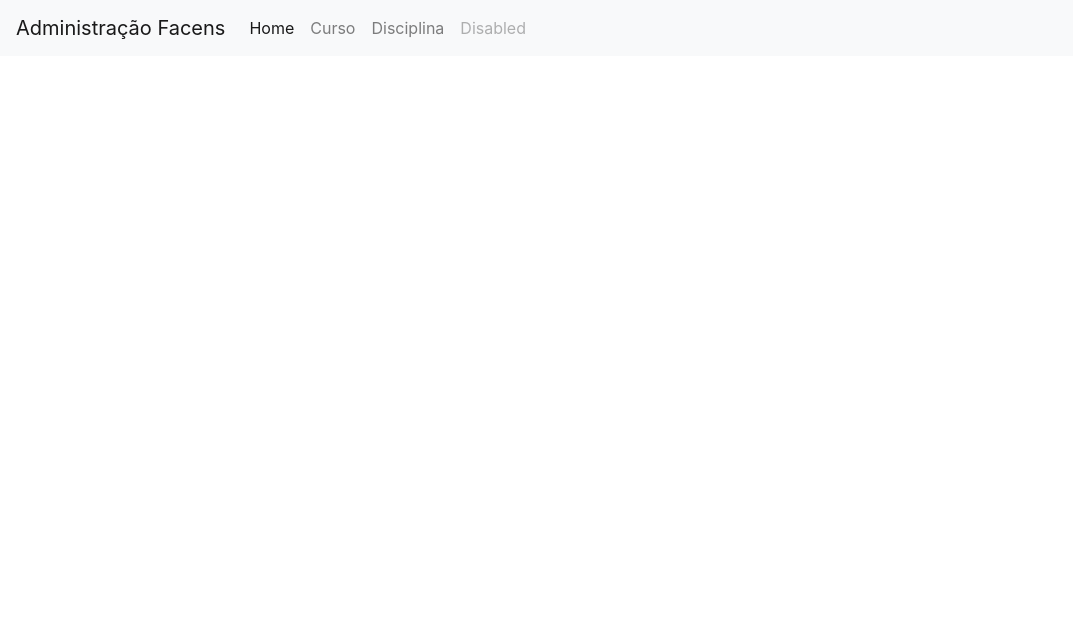
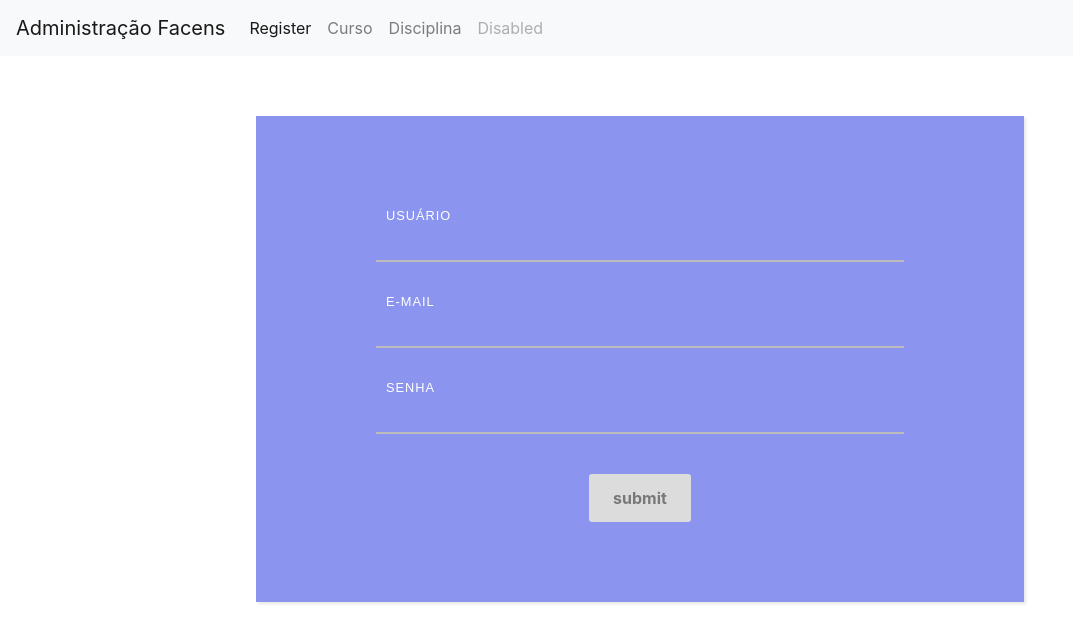
Before and after one commit to edugarcia98/projeto_web_frontend, an Angular app: page /register in a window 1280 px wide. Before the commit this address led to /. Shown: the top 642 px of the page, without its empty margins (0-1073 px from the left). Built offline with nearby package versions, Linux system fonts and the light colour scheme; no server answers.

Commit message:
Fronted da tela de registros

```diff
--- a/src/app/app.component.html
+++ b/src/app/app.component.html
@@ -8,8 +8,8 @@
 
     <div class="collapse navbar-collapse" id="navbarSupportedContent">
       <ul class="navbar-nav mr-auto">
-        <li class="nav-item active">
-          <a class="nav-link" href="#">Home <span class="sr-only">(current)</span></a>
+        <li class="nav-item">
+          <a class="nav-link" routerLink="/register" routerLinkActive="active">Register</a>
         </li>
         <li class="nav-item">
           <a class="nav-link" routerLink="/curso" routerLinkActive="active">Curso</a>
--- a/src/app/disciplina/disciplina.component.ts
+++ b/src/app/disciplina/disciplina.component.ts
@@ -50,7 +50,7 @@ export class DisciplinaComponent implements OnInit {
     location.reload();
   }
 
-  objetivoClicked(disciplina: Disciplina)
+  disciplinaClicked(disciplina: Disciplina)
   {
     this.api.showOneDisciplina(disciplina.id).subscribe(
       (item: Disciplina) => {
--- a/src/app/objetivo/objetivo.component.html
+++ b/src/app/objetivo/objetivo.component.html
@@ -7,8 +7,8 @@
   <li *ngFor="let item of items">
     <h2>
       {{ item.title }}
-      <button (click)="delete(item.id)">DELETE</button>
-      <button (click)="objetivoClicked(item)">DISPLAY</button>
+      <button type="button" class="btn btn-primary" (click)="delete(item.id)">DELETE</button>
+      <button type="button" class="btn btn-primary" (click)="objetivoClicked(item)">DISPLAY</button>
     </h2>
   </li>
 </ul>
@@ -19,12 +19,12 @@
 <h3>Mostrar ou Editar Objetivo</h3>
 Title <input type="text" [(ngModel)] = "selectedObjetivo.title"/><br>
 Description <input type="text" [(ngModel)] = "selectedObjetivo.description"/><br>
-<button (click)="update(selectedObjetivo.id, selectedObjetivo.title,
+<button type="button" class="btn btn-primary" (click)="update(selectedObjetivo.id, selectedObjetivo.title,
   selectedObjetivo.description)">UPDATE</button>
 <br><br>
 
 <h3>Adicionar Novo Objetivo</h3>
 <input #itemTitle type='text' placeholder='Title'><br>
 <input #itemDescription type='text' placeholder='Description'><br>
-<button (click)="add(itemTitle.value, itemDescription.value)">Add</button><br>
+<button type="button" class="btn btn-primary" (click)="add(itemTitle.value, itemDescription.value)">Add</button><br>
 {{ error?.message }}
--- /dev/null
+++ b/src/app/register/register-service.service.ts
@@ -0,0 +1,37 @@
+import { Injectable } from '@angular/core';
+import { HttpClient } from '@angular/common/http';
+
+
+@Injectable()
+export class RegisterServiceService {
+
+  private registerRoot = 'http://localhost:8000/';
+
+  constructor(private http: HttpClient) { }
+
+
+  getRegisters() {
+    return this.http.get(this.registerRoot.concat('register/'));
+  }
+
+  showOneRegister(id: number)
+  {
+    return this.http.get(this.registerRoot.concat(`register/${id}/`));
+  }
+
+  createRegister(usuario: string, email: string, senha: string) {
+    return this.http.post(
+      this.registerRoot.concat('register/'),
+      { usuario, email, senha }
+    );
+  }
+
+  updateRegister(id: number, user: string, email: string, password: string)
+  {
+    return this.http.put(this.registerRoot.concat(`register/${id}/`), {user, email , password})
+  }
+
+  deleteRegister(id: number) {
+    return this.http.delete(this.registerRoot.concat(`register/${id}/`));
+  }
+}
--- /dev/null
+++ b/src/app/register/register.component.css
@@ -0,0 +1,82 @@
+
+
+body {
+    background: #C5E1A5;
+  }
+  form {
+    width: 60%;
+    margin: 60px auto;
+    background: #6875ecc4;
+    padding: 60px 120px 80px 120px;
+    text-align: center;
+    -webkit-box-shadow: 2px 2px 3px rgba(0,0,0,0.1);
+    box-shadow: 2px 2px 3px rgba(0,0,0,0.1);
+  }
+  label {
+    display: block;
+    position: relative;
+    margin: 40px 0px;
+  }
+  .label-txt {
+    position: absolute;
+    top: -1.6em;
+    padding: 10px;
+    font-family: sans-serif;
+    font-size: .8em;
+    letter-spacing: 1px;
+    color: rgb(255, 255, 255);
+    transition: ease .3s;
+  }
+  .input {
+    width: 100%;
+    padding: 10px;
+    text-overflow: '';
+    color : rgb(255, 255, 255);
+    background: transparent;
+    border: none;
+    outline: none;
+  }
+
+  .line-box {
+    position: relative;
+    width: 100%;
+    height: 2px;
+    background: #BCBCBC;
+  }
+
+  .line {
+    position: absolute;
+    width: 0%;
+    height: 2px;
+    top: 0px;
+    left: 50%;
+    transform: translateX(-50%);
+    background: rgb(9, 23, 153);
+    transition: ease .6s;
+  }
+
+  .input:focus + .line-box .line {
+    width: 100%;
+  }
+
+  .label-active {
+    top: -3em;
+  }
+
+  button {
+    display: inline-block;
+    padding: 12px 24px;
+    background: rgb(220,220,220);
+    font-weight: bold;
+    color: rgb(120,120,120);
+    border: none;
+    outline: none;
+    border-radius: 3px;
+    cursor: pointer;
+    transition: ease .3s;
+  }
+
+  button:hover {
+    background: rgb(96, 74, 195);
+    color: #ffffff;
+  }
--- /dev/null
+++ b/src/app/register/register.component.html
@@ -0,0 +1,29 @@
+<link href="//maxcdn.bootstrapcdn.com/bootstrap/4.1.1/css/bootstrap.min.css" rel="stylesheet" id="bootstrap-css">
+<script src="//maxcdn.bootstrapcdn.com/bootstrap/4.1.1/js/bootstrap.min.js"></script>
+<script src="//cdnjs.cloudflare.com/ajax/libs/jquery/3.2.1/jquery.min.js"></script>
+<!------ Include the above in your HEAD tag ---------->
+
+<form>
+  <label>
+    <p class="label-txt">USUÁRIO</p>
+    <input #itemUser type="text" class="input">
+    <div class="line-box">
+      <div class="line"></div>
+    </div>
+  </label>
+  <label>
+    <p class="label-txt">E-MAIL</p>
+    <input #itemMail type="text" class="input">
+    <div class="line-box">
+      <div class="line"></div>
+    </div>
+  </label>
+  <label>
+    <p class="label-txt">SENHA</p>
+    <input #itemPassword type="password" class="input">
+    <div class="line-box">
+      <div class="line"></div>
+    </div>
+  </label>
+  <button type="submit" (click)="add(itemUser.value, itemMail.value, itemPassword.value)">submit</button>
+</form>
--- /dev/null
+++ b/src/app/register/register.component.ts
@@ -0,0 +1,31 @@
+import { Component, OnInit } from '@angular/core';
+import { Register } from './register'
+import { RegisterServiceService } from './register-service.service'
+@Component({
+  selector: 'app-register',
+  templateUrl: './register.component.html',
+  styleUrls: ['./register.component.css']
+})
+export class RegisterComponent implements OnInit {
+
+  items: Register[];
+  error: any;
+  selectedRegister;
+  constructor(private api: RegisterServiceService) {
+    this.selectedRegister = {id: -1, usuario: '', email: '', password:''};
+   }
+
+  ngOnInit() {
+    this.api.getRegisters().subscribe(
+      (items: Register[]) => this.items = items,
+      (error: any) => this.error = error
+    );
+  }
+  add(itemUser: string, itemMail: string, itemPassword: string){
+    this.api.createRegister(itemUser,itemMail, itemPassword ).subscribe(
+      (item: Register) => this.items.push(item)
+    );
+    location.reload();
+  }
+
+}
--- /dev/null
+++ b/src/app/register/register.ts
@@ -0,0 +1,6 @@
+export interface Register {
+    id : number,
+    usuario : string,
+    email   : string,
+    senha   : string
+}
```
Also changed, not shown: src/app/app.module.ts (+8 -3 lines), 1 other file (tests, documents, lock files or other folders).
